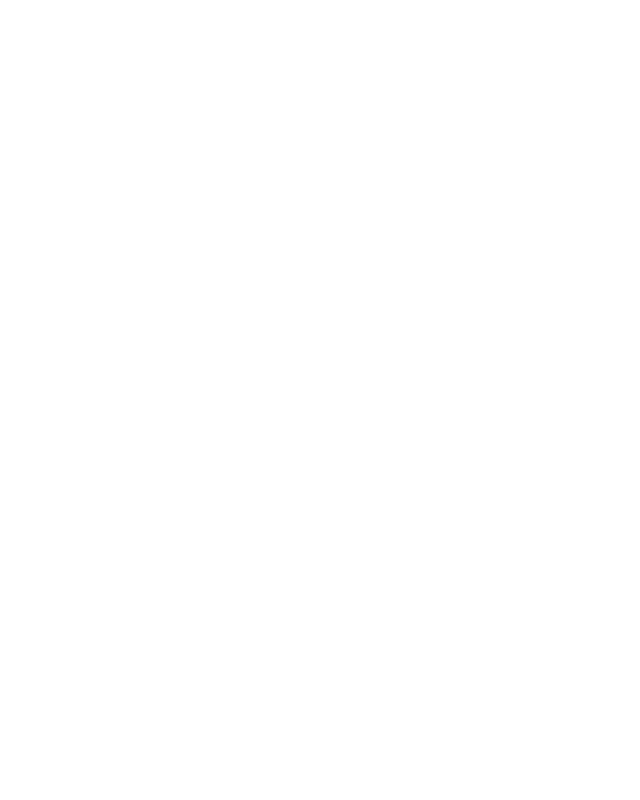
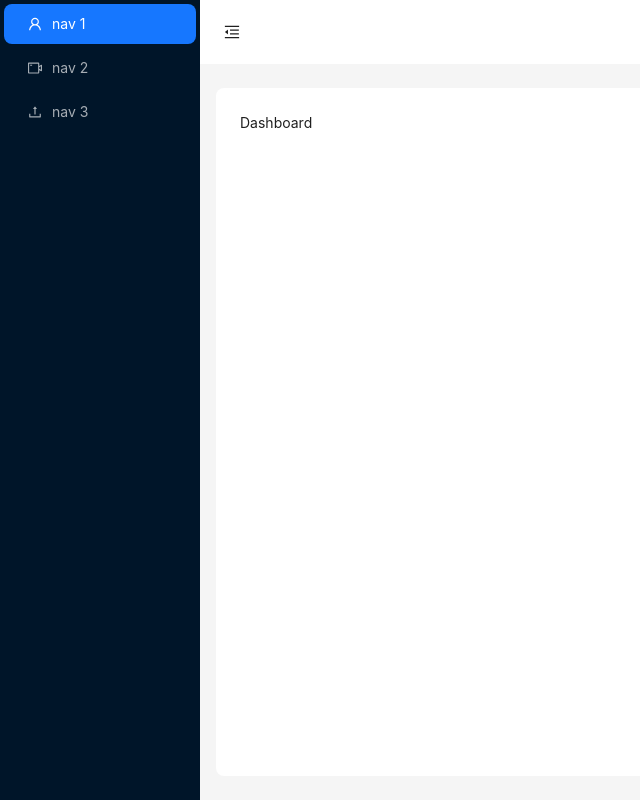
Before and after one commit to datlt2306/FPL-WEB209, a React (Vite) app: page /admin/dashboard in a window 1280 px wide. Before the commit this address had no page. Shown: the whole page, without its empty margins (0-640 px from the left). Built offline with nearby package versions, Linux system fonts and the light colour scheme.

Commit message:
add authentication wrapper and dashboard route to admin layout

```diff
--- a/src/App.tsx
+++ b/src/App.tsx
@@ -1,20 +1,34 @@
-import { Route, Routes } from "react-router-dom";
-import ProductList from "./pages/products/list";
+import { Navigate, Outlet, Route, Routes } from "react-router-dom";
+import LayoutAdmin from "./components/LayoutAdmin";
 import ProductAdd from "./pages/products/add";
 import ProductEdit from "./pages/products/edit";
-import Counter from "./components/Counter";
-import LayoutAdmin from "./components/LayoutAdmin";
+import ProductList from "./pages/products/list";
+import Authenticated from "./components/Authenticated";
 
 function App() {
     return (
         <>
             <Routes>
-                <Route path="admin" element={<LayoutAdmin />}></Route>
-                <Route path="products">
-                    <Route index element={<ProductList />} />
-                    <Route path="add" element={<ProductAdd />} />
-                    <Route path="edit/:id" element={<ProductEdit />} />
+                <Route
+                    path="admin"
+                    element={
+                        <Authenticated fallback={<Navigate to="/login" replace />}>
+                            <LayoutAdmin>
+                                <Outlet />
+                            </LayoutAdmin>
+                        </Authenticated>
+                    }
+                >
+                    <Route index element={<Navigate to="dashboard" />} />
+                    <Route path="dashboard" element={<h1>Dashboard</h1>} />
+                    <Route path="products">
+                        <Route index element={<ProductList />} />
+                        <Route path="add" element={<ProductAdd />} />
+                        <Route path="edit/:id" element={<ProductEdit />} />
+                    </Route>
                 </Route>
+                <Route path="login" element={<h1>Login</h1>} />
+                <Route path="*" element={<h1>404</h1>} />
             </Routes>
         </>
     );
--- /dev/null
+++ b/src/components/Authenticated.tsx
@@ -0,0 +1,13 @@
+import React from "react";
+
+type AuthenticatedProps = {
+    children: React.ReactNode;
+    fallback: React.ReactNode;
+};
+
+const Authenticated = ({ children, fallback }: AuthenticatedProps) => {
+    const isAuthenticated = true;
+    return <>{isAuthenticated ? children : fallback}</>;
+};
+
+export default Authenticated;
--- a/src/components/LayoutAdmin.tsx
+++ b/src/components/LayoutAdmin.tsx
@@ -10,7 +10,11 @@ import { Button, Layout, Menu, theme } from "antd";
 
 const { Header, Sider, Content } = Layout;
 
-const LayoutAdmin: React.FC = () => {
+type LayoutAdminProps = {
+    children: React.ReactNode;
+};
+
+const LayoutAdmin = ({ children }: LayoutAdminProps) => {
     const [collapsed, setCollapsed] = useState(false);
     const {
         token: { colorBgContainer, borderRadiusLG },
@@ -65,7 +69,7 @@ const LayoutAdmin: React.FC = () => {
                         borderRadius: borderRadiusLG,
                     }}
                 >
-                    Content
+                    {children}
                 </Content>
             </Layout>
         </Layout>
```
